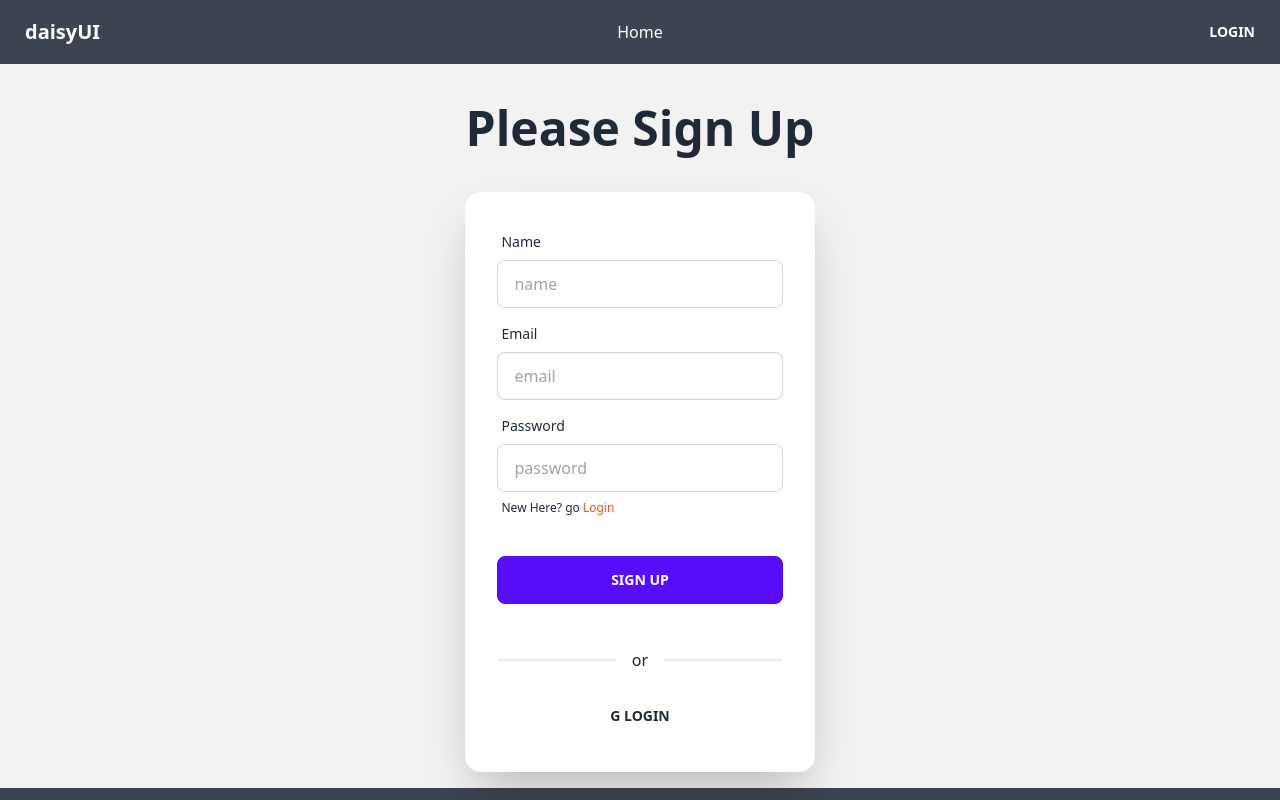
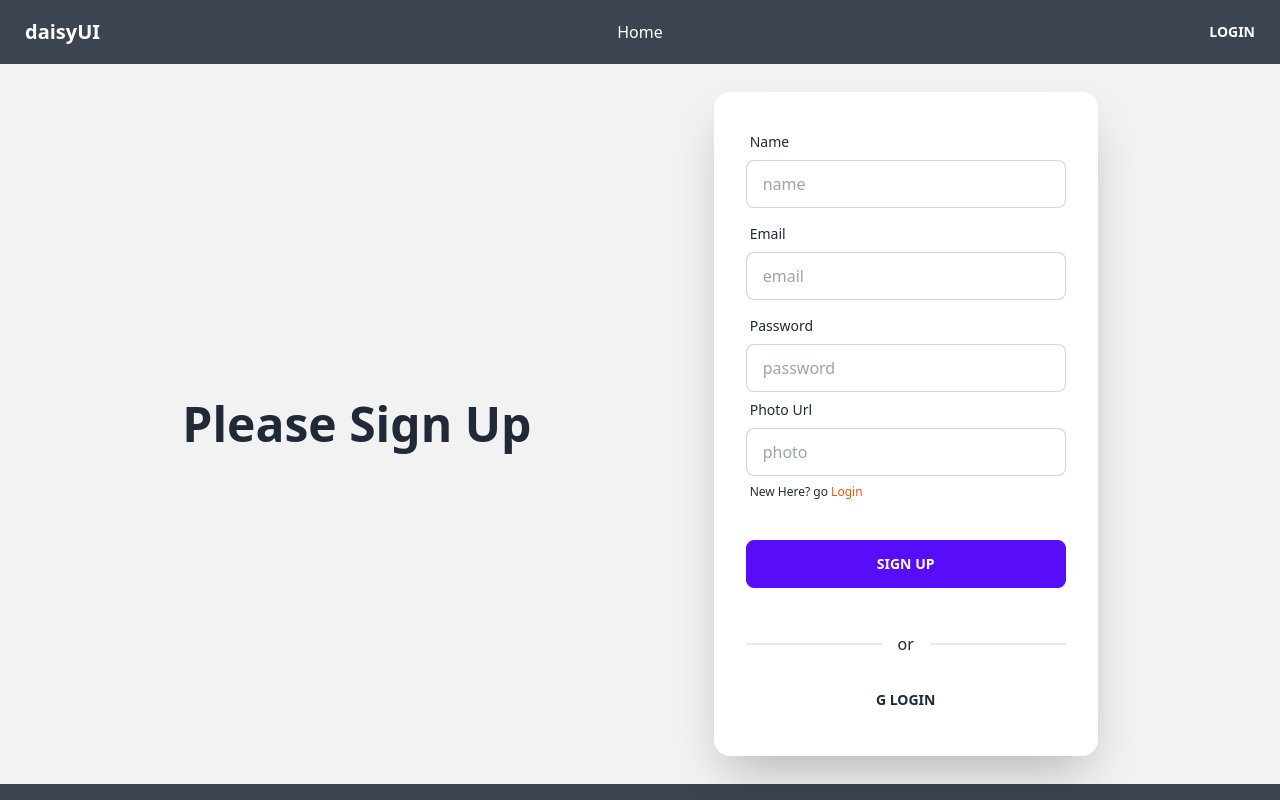
Before and after one commit to foisal404/needfortoys-client, a React (Vite) app: page /signup in a window 1280 px wide. Shown: the top 800 px of the page. Built offline with nearby package versions, Linux system fonts and the light colour scheme.

Commit message:
signUp page styles change

```diff
--- a/src/pages/SignUp/SignUp.jsx
+++ b/src/pages/SignUp/SignUp.jsx
@@ -7,13 +7,14 @@
     const name=form.name.value;
     const email=form.email.value;
     const password=form.password.value;
-    console.log(name,email,password)
+    const photo=form.photo.value;
+    console.log(name,email,password,photo)
   };
   return (
     <div>
       <div className="hero min-h-[90vh] bg-base-200">
-        <div className="hero-content  flex-col ">
-          <div className="text-center lg:text-left">
+        <div className="hero-content  flex-col lg:flex-row w-full justify-evenly">
+          <div className="text-center lg:text-left ">
             <h1 className="text-5xl font-bold my-6">Please Sign Up</h1>
           </div>
           <div className="card flex-shrink-0 w-full max-w-sm shadow-2xl bg-base-100">
@@ -50,6 +51,17 @@
                   name="password"
                   className="input input-bordered"
                 />
+                <div className="form-control">
+                <label className="label">
+                  <span className="label-text">Photo Url</span>
+                </label>
+                <input
+                  type="text"
+                  placeholder="photo"
+                  name="photo"
+                  className="input input-bordered"
+                />
+              </div>
                 <label className="label">
                   <Link to="/login" className="label-text-alt link link-hover">
                     New Here? go <span className="text-orange-600">Login</span>
```
